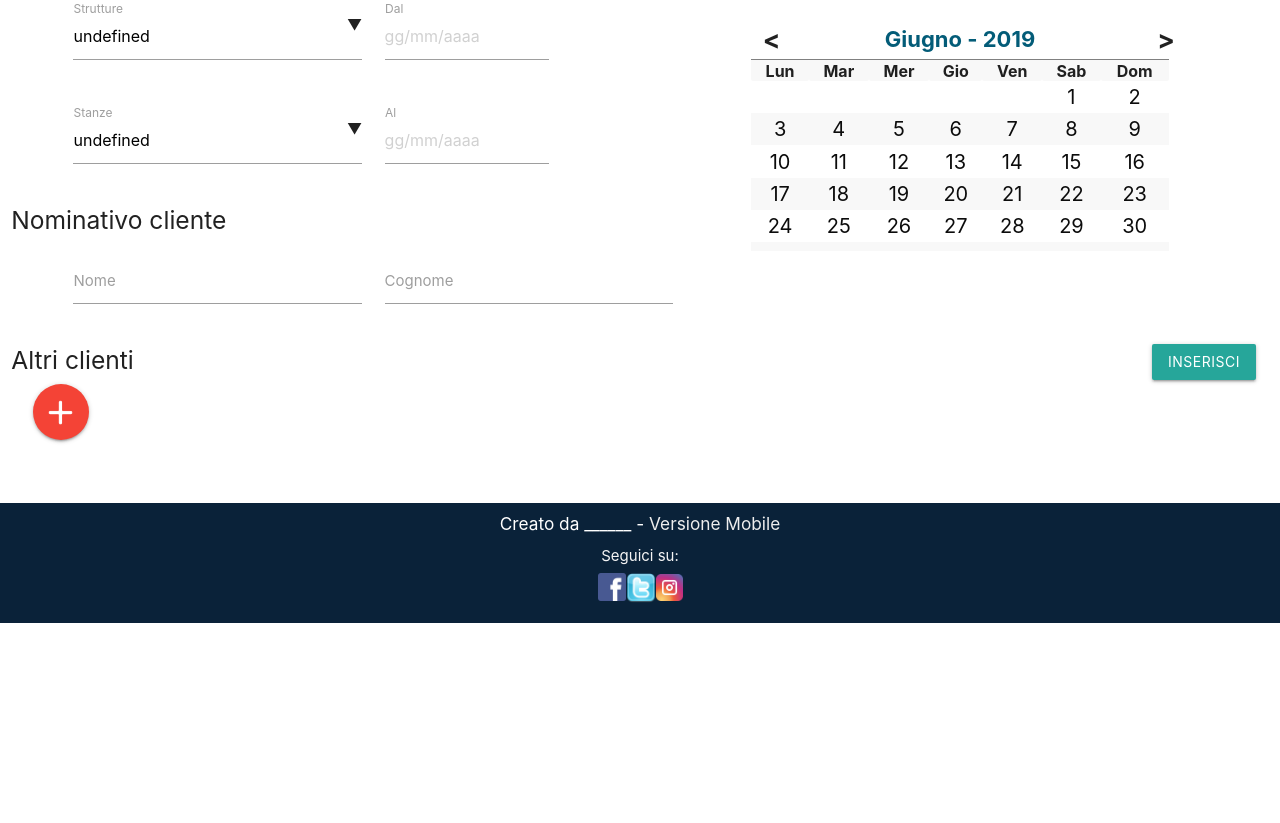
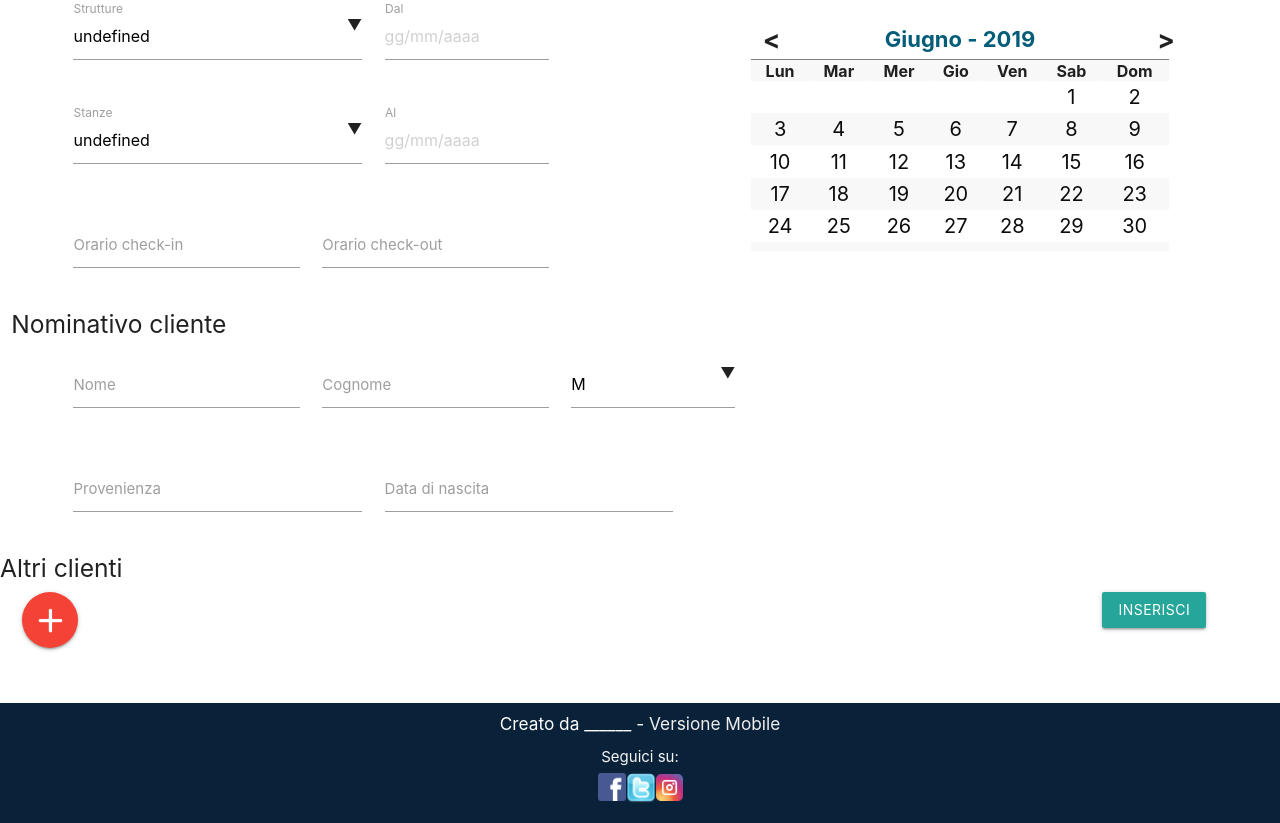
Before and after one commit to andreeamiroslav/kuffy, a PHP site: page /aggiungiPrenotazione.php in a window 1280 px wide. Shown: the part 177-1000 px from the top of the page. Before the commit the page ends 800 px from the top, so only its background shows below. Run offline with PHP 8.4, Linux system fonts and the light colour scheme; the visitor is signed in with stand-in values (Sample User, id 1); data that the repository does not hold is empty.

Commit message:
- Fixed home calendar - (aggiungiPrenotazione to be completed)

```diff
--- a/Scripts/calendarScript.js
+++ b/Scripts/calendarScript.js
@@ -106,12 +106,10 @@
   if(set == "prev"){
     var t = date.getMonth()-1;
     date.setMonth(t);
-    date.setMonth(t);
   }
     //If right arrow has been clicked, then set date's month to the next one
   else if(set == "next"){
     var t = date.getMonth()+1;
-    date.setMonth(t);
     date.setMonth(t);
   }
 
--- a/aggiungiPrenotazione.php
+++ b/aggiungiPrenotazione.php
@@ -58,24 +58,52 @@
             <label for="name">Al</label>
           </div>
         </div>
+        <div class="row" id="checks">
+          <div class="input-field col offset-s1 s4">
+            <input id="checkin" type="text" class="validate">
+            <label for="checkin">Orario check-in</label>
+          </div>
+          <div class="input-field col s4">
+            <input id="checkout" type="text" class="validate">
+            <label for="checkout">Orario check-out</label>
+          </div>
+        </div>
         <div id="client">
           <h5>Nominativo cliente</h5>
           <div class="row" id="name-surname">
-            <div class="input-field col offset-s1 s5">
+            <div class="input-field col offset-s1 s4">
               <input id="name" type="text" class="validate">
               <label for="name">Nome</label>
             </div>
-            <div class="input-field col s5">
+            <div class="input-field col s4">
               <input id="surname" type="text" class="validate">
               <label for="surname">Cognome</label>
             </div>
+            <div class="input-field col s3">
+              <select id="selectGender">
+                <option value="m">M</option>
+                <option value="f">F</option>
+                <option value="nd">Preferisco non rispondere</option>
+              </select>
+            </div>
+          </div>
+          <div class="row" id="name-surname">
+            <div class="input-field col offset-s1 s5">
+              <input id="provenienza" type="text" class="validate">
+              <label for="provenienza">Provenienza</label>
+            </div>
+            <div class="input-field col s5">
+              <input id="nascita" type="text" class="validate">
+              <label for="nascita">Data di nascita</label>
+            </div>
           </div>
         </div>
-        <div id="other-client">
+        <div id="other-client" class="row">
           <h5>Altri clienti</h5>
           <button id="add-client" class="btn-floating btn-large waves-effect waves-light red">
             <img src="Icone/plus-md.png" id="plus-client">
           </button>
+          <button id="add-booking" class="waves-effect waves-light btn" onclick="location.href = 'index.php'">INSERISCI</button>
         </div>
       </form>
       <div class="col s5">
@@ -162,8 +190,8 @@
 
         </div>
       </div>
-      <button id="add-booking" class="waves-effect waves-light btn" onclick="location.href = 'index.php'">INSERISCI</button>
-    </div>
+
+
     <script language="javascript" type="text/javascript" src="Scripts/footer.js"></script>
   </body>
 </html>
--- a/fogliodistile.css
+++ b/fogliodistile.css
@@ -362,8 +362,7 @@
 
 #add-booking {
   position: absolute;
-  margin-left: -10%;
-  margin-top: 27%;
+  margin-left: 80%;
 }
 
 #email-user-now, #email-user-new {
```
Also changed, not shown: addReservation.php (added, +16 -0 lines).
